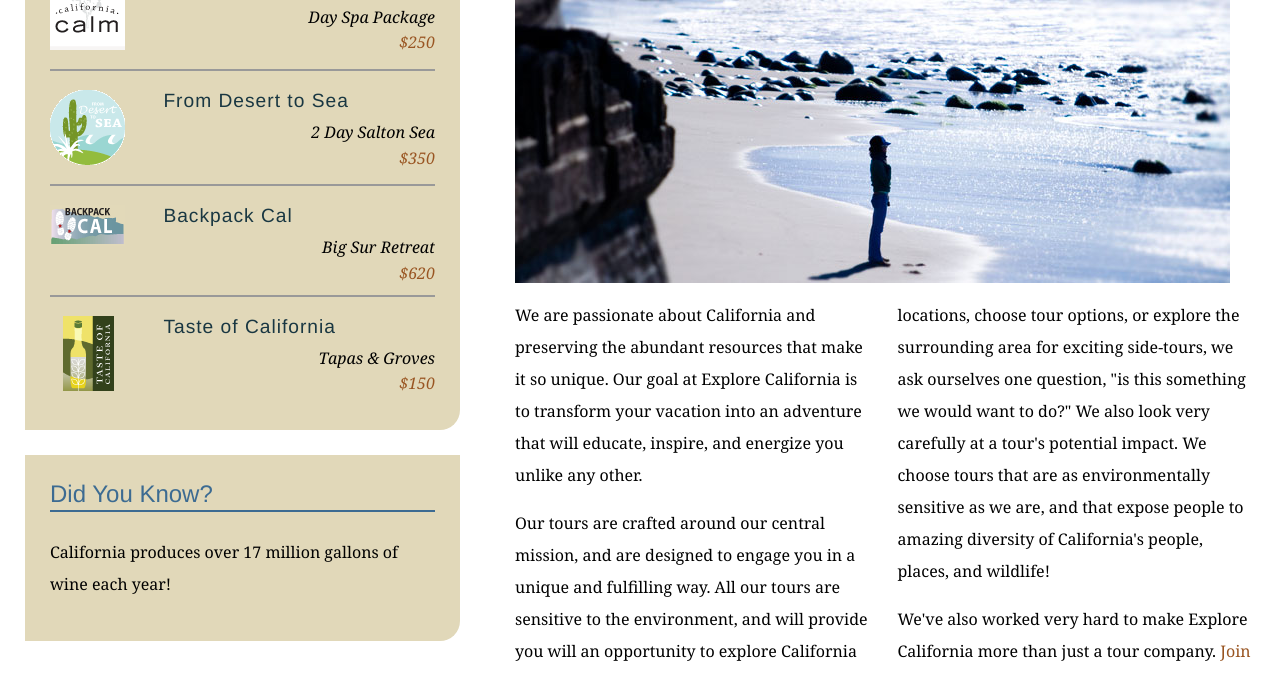
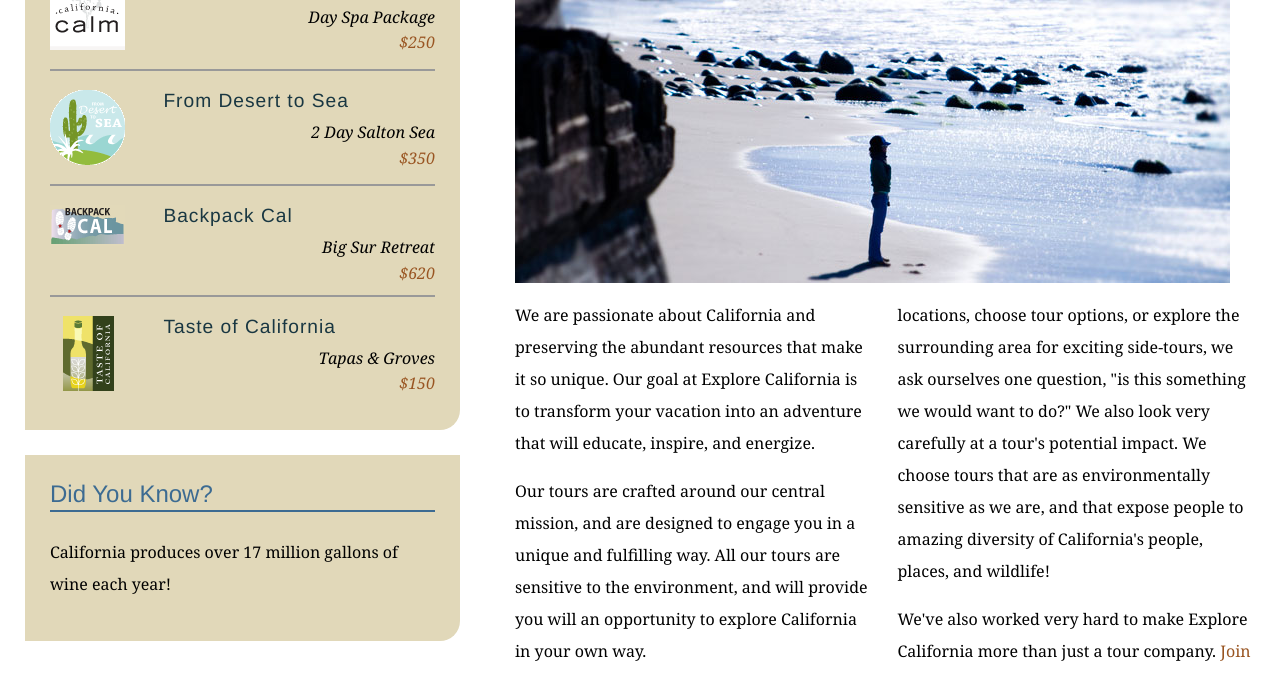
Before and after one commit to geethasunnap/holiday, a plain HTML site: page mission.html in a window 1280 px wide. Shown: the part 401-1075 px from the top of the page. Drawn offline with Linux system fonts and the light colour scheme.

Commit message:
edited on mission page

```diff
--- a/mission.html
+++ b/mission.html
@@ -62,7 +62,7 @@
           <h1>Who we are</h1>
           <img src="assets/images/mission_look.jpg" alt="Looking out at the Pacific" class="articleImage" />
           <div class="multiCol">
-            <p>We are passionate about California and preserving the abundant resources that make it so unique. Our goal at Explore California is to transform your vacation into an adventure that will educate, inspire, and energize you unlike any other.</p>
+            <p>We are passionate about California and preserving the abundant resources that make it so unique. Our goal at Explore California is to transform your vacation into an adventure that will educate, inspire, and energize.</p>
             <p>Our tours are crafted around our central mission, and are designed to engage you in a unique and fulfilling way. All our tours are sensitive to the environment, and will provide you will an opportunity to explore California in your own way.</p>
             <p>We've been asked before how we choose our tours. It's simple really, we approach our tours as the enthusiasts we are! When we scout for locations, choose tour options, or explore the surrounding area for exciting side-tours, we ask ourselves one question, &quot;is this something we would want to do?&quot; We also look very carefully at a tour's potential impact. We choose tours that are as environmentally sensitive as we are, and that expose people to amazing diversity of California's people, places, and wildlife!</p>
             <p>We've also worked very hard to make Explore California more than just a tour company. <a href="explorers/join.html">Join our community</a> and become part of the conversation. Recommend tours, blog about your journeys, and share pictures and video with other tour members.</p>
```
